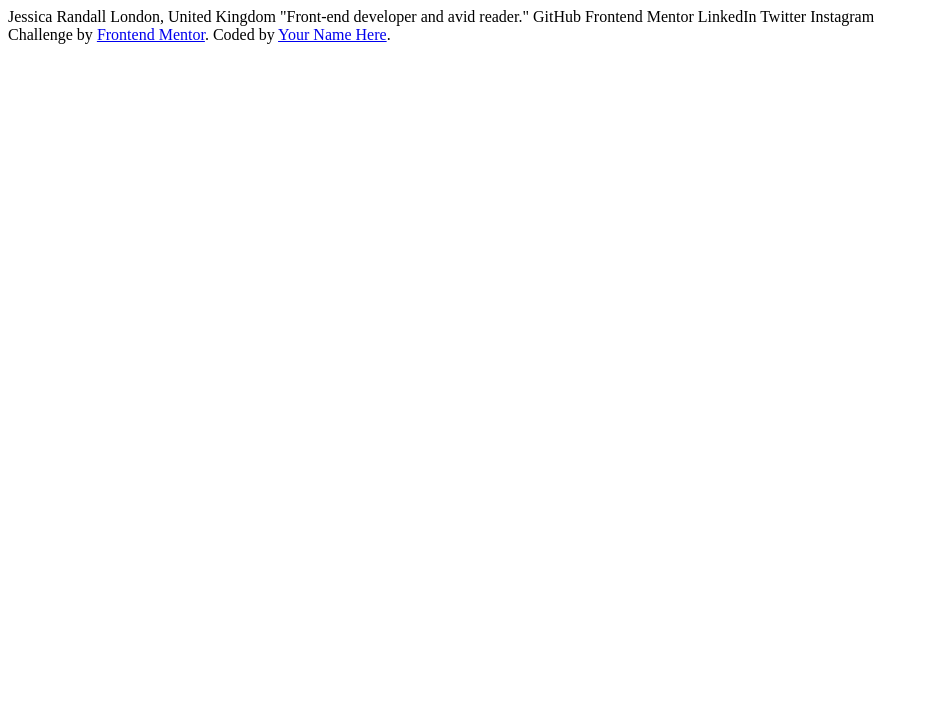
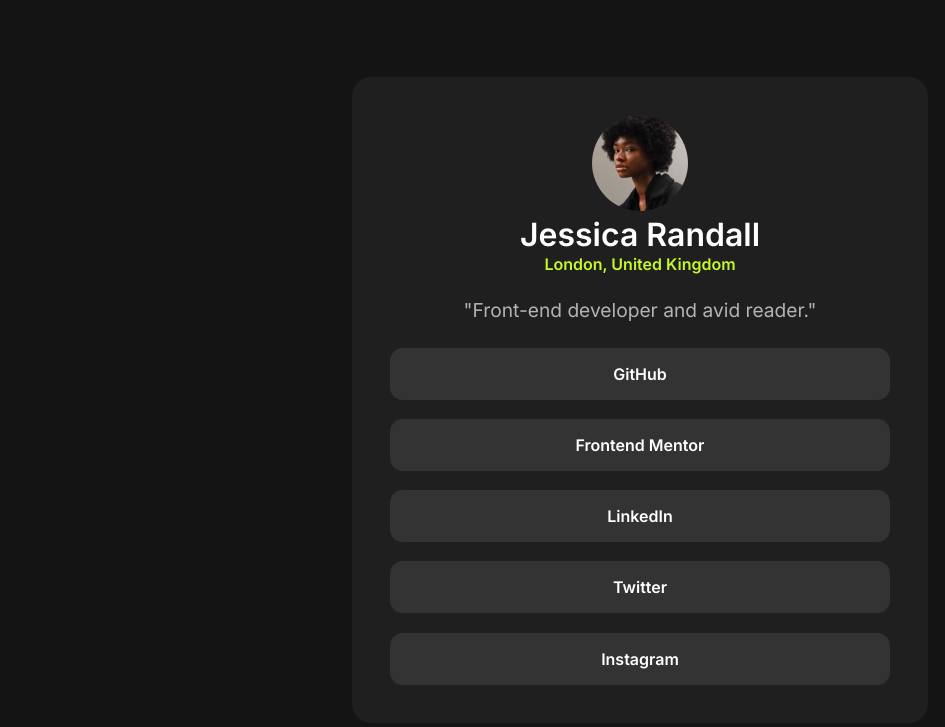
Before and after one commit to PHMesquita97/Social-Links-Profile, a plain HTML site: page index.html in a window 1280 px wide. Shown: the whole page, without its empty margins (0-945 px from the left). Drawn offline with Linux system fonts and the light colour scheme.

Commit message:
html & CSS
Estrutura HTML e CSS prontas de acordo com o exemplo.

```diff
--- a/index.html
+++ b/index.html
@@ -16,20 +16,28 @@
 </head>
 
 <body>
+  <main class="profile-card">
+    <header class="profile-header">
+      <img src="./assets/images/avatar-jessica.jpeg" alt="Profile picture of Jessica Randall" class="profile-image">
+      <h1 class="profile-name">Jessica Randall</h1>
+      <p class="profile-location">London, United Kingdom</p>
+      <p class="profile-bio">"Front-end developer and avid reader."</p>
+    </header>
 
-  Jessica Randall
-  London, United Kingdom
-  "Front-end developer and avid reader."
+    <nav class="social-links">
+      <ul>
+        <li><a href="#" class="btn">GitHub</a></li>
+        <li><a href="#" class="btn">Frontend Mentor</a></li>
+        <li><a href="#" class="btn">LinkedIn</a></li>
+        <li><a href="#" class="btn">Twitter</a></li>
+        <li><a href="#" class="btn">Instagram</a></li>
+      </ul>
+    </nav>
+  </main>
 
-  GitHub
-  Frontend Mentor
-  LinkedIn
-  Twitter
-  Instagram
-
-  <div class="attribution">
+  <!--<div class="attribution">
     Challenge by <a href="https://www.frontendmentor.io?ref=challenge" target="_blank">Frontend Mentor</a>.
-    Coded by <a href="#">Your Name Here</a>.
-  </div>
+    Coded by <a href="#">Pedro Mesquita</a>.
+  </div>-->
 </body>
 </html>
--- a/style.css
+++ b/style.css
@@ -0,0 +1,86 @@
+/* Reset básico e fonte */
+* {
+    margin: 0;
+    padding: 0;
+    box-sizing: border-box;
+    font-family: 'Inter', sans-serif;
+  }
+
+  :root {
+    --bg-color: hsl(0, 0%, 8%);
+    --card-color: hsl(0, 0%, 12%);
+    --text-color: hsl(0, 0%, 100%);
+    --accent-color: hsl(75, 94%, 57%);
+    --button-color: hsl(0, 0%, 20%);
+    --button-hover: hsl(75, 94%, 57%);
+  }
+
+  body {
+    background-color: var(--bg-color);
+    color: var(--text-color);
+    display: flex;
+    justify-content: center;
+    align-items: center;
+    height: 100vh;
+    padding: 2rem;
+  }
+
+  .profile-card {
+    background-color: var(--card-color);
+    padding: 2.4rem;
+    border-radius: 1.2rem;
+    max-width: 36rem;
+    width: 100%;
+    text-align: center;
+    display: flex;
+    flex-direction: column;
+    gap: 1.6rem;
+  }
+
+  .profile-image {
+    width: 6rem;
+    height: 6rem;
+    border-radius: 50%;
+    object-fit: cover;
+    margin: 0 auto;
+  }
+
+  .profile-name {
+    font-size: 2rem;
+    font-weight: 600;
+  }
+
+  .profile-location {
+    color: var(--accent-color);
+    font-size: 1rem;
+    font-weight: 600;
+  }
+
+  .profile-bio {
+    font-size: 1.2rem;
+    color: hsl(0, 0%, 70%);
+    margin-top: 1.5rem;
+  }
+
+  .social-links ul {
+    list-style: none;
+    display: flex;
+    flex-direction: column;
+    gap: 1.2rem;
+  }
+
+  .btn {
+    display: block;
+    text-decoration: none;
+    background-color: var(--button-color);
+    color: var(--text-color);
+    font-weight: 600;
+    padding: 1rem;
+    border-radius: 0.8rem;
+    transition: background-color 0.3s, color 0.3s;
+  }
+
+  .btn:hover {
+    background-color: var(--button-hover);
+    color: var(--card-color);
+  }
```
Also changed, not shown: assets/images/avatar-jessica.jpeg (added), assets/images/favicon-32x32.png (added).
